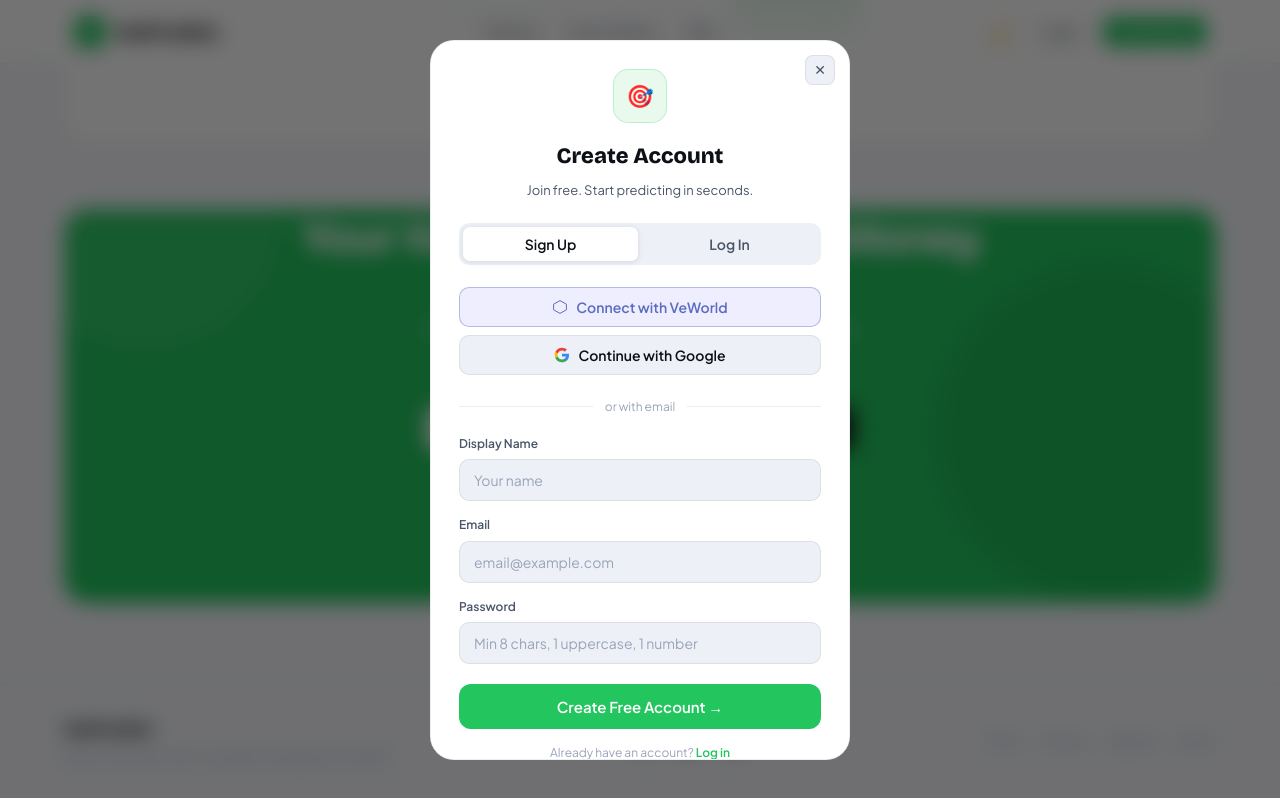
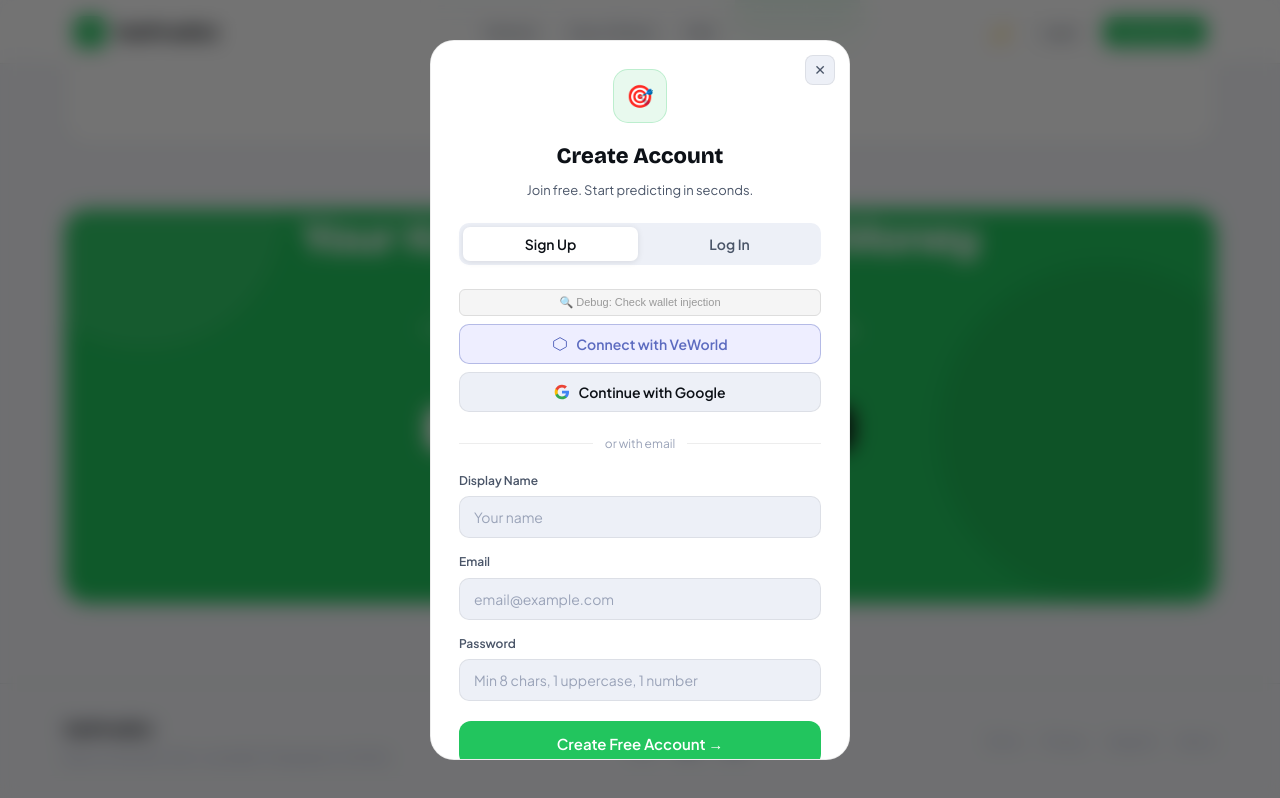
Before and after one commit to Ezekiel544/vetpredict-frontend, a React (Create React App) app: page / in a window 1280 px wide. Both pictures are taken after a click on the button "Connect Wallet". Shown: the part 4287-5085 px from the top of the page. Built offline with nearby package versions, Linux system fonts and the light colour scheme; no server answers.

Commit message:
latest commit

```diff
--- a/src/pages/Landing.js
+++ b/src/pages/Landing.js
@@ -255,7 +255,9 @@
   el.id = id; el.textContent = css;
   document.head.appendChild(el);
 };
+
 const isMobile = () => /Android|iPhone|iPad|iPod/i.test(navigator.userAgent);
+
 // ─── Static Data ──────────────────────────────────────────────
 const FILTERS = ["All","Sports","Crypto","Entertainment","Politics","Gaming","Stocks"];
 
@@ -315,11 +317,13 @@
   const [error, setError]                 = useState("");
   const [form, setForm]                   = useState({ email:"", password:"", displayName:"" });
   const [showVeWorldRedirect, setShowVeWorldRedirect] = useState(false);
+  const [debugInfo, setDebugInfo]         = useState("");
 
   useEffect(() => {
     setTab(defaultTab || "signup");
     setError("");
     setShowVeWorldRedirect(false);
+    setDebugInfo("");
   }, [defaultTab, open]);
 
   useEffect(() => {
@@ -338,6 +342,24 @@
     } catch (err) {
       setError(err.response?.data?.error || err.response?.data?.errors?.[0]?.msg || "Something went wrong");
     } finally { setLoading(false); }
+  };
+
+  const handleDebug = () => {
+    const keys = Object.keys(window).filter(k =>
+      k.toLowerCase().includes("ve") ||
+      k.toLowerCase().includes("connex") ||
+      k.toLowerCase().includes("wallet") ||
+      k.toLowerCase().includes("thor")
+    );
+    const info = [
+      "vechain: " + typeof window.vechain,
+      "connex: " + typeof window.connex,
+      "vechain_vendor: " + typeof window.vechain_vendor,
+      "thor: " + typeof window.thor,
+      "keys: " + (keys.join(", ") || "none"),
+    ].join("\n");
+    setDebugInfo(info);
+    alert(info);
   };
 
   const handleWallet = async () => {
@@ -359,13 +381,11 @@
       setLoading(false);
 
       if (!available) {
-        // VeWorld not found even after waiting → show redirect UI
         setShowVeWorldRedirect(true);
         return;
       }
     }
 
-    // Desktop or mobile with VeWorld detected → proceed
     setLoading(true);
     try {
       await loginWithWallet();
@@ -404,6 +424,19 @@
 
           {error && <div className="error-msg">{error}</div>}
 
+          {/* 🐛 TEMP DEBUG BUTTON — remove after testing */}
+          <button
+            style={{fontSize:11,color:"#999",background:"#f5f5f5",border:"1px solid #ddd",borderRadius:6,padding:"6px 10px",marginBottom:8,width:"100%",cursor:"pointer"}}
+            onClick={handleDebug}
+          >
+            🔍 Debug: Check wallet injection
+          </button>
+          {debugInfo && (
+            <div style={{fontSize:10,color:"#666",background:"#f9f9f9",border:"1px solid #eee",borderRadius:6,padding:"8px",marginBottom:8,whiteSpace:"pre",wordBreak:"break-all"}}>
+              {debugInfo}
+            </div>
+          )}
+
           {/* VeWorld Button or Mobile Redirect UI */}
           {showVeWorldRedirect ? (
             <div style={{background:"#EEEEFF",border:"1.5px solid rgba(92,107,192,0.4)",borderRadius:10,padding:"16px",marginBottom:8,textAlign:"center"}}>
@@ -429,12 +462,7 @@
               >
                 Don't have VeWorld? Download it →
               </a>
-              <span
-                style={{fontSize:12,color:"var(--text3)",cursor:"pointer"}}
-                onClick={()=>setShowVeWorldRedirect(false)}
-              >
-                ← Back
-              </span>
+              <span style={{fontSize:12,color:"var(--text3)",cursor:"pointer"}} onClick={()=>setShowVeWorldRedirect(false)}>← Back</span>
             </div>
           ) : (
             <button className="btn btn-vechain btn-block" style={{marginBottom:8}} onClick={handleWallet} disabled={loading}>
@@ -489,6 +517,7 @@
     </div>
   );
 }
+
 // ─── Market Card ──────────────────────────────────────────────
 function MarketCard({ market, onPredict }) {
   const yesPercent = market.yesPercent ?? (market.totalPool > 0 ? Math.round(market.yesPool / market.totalPool * 100) : 50);
@@ -561,22 +590,19 @@
           <li><a href="#faq" onClick={e=>{e.preventDefault();scrollTo("faq");}}>FAQ</a></li>
         </ul>
         <div className="navbar-right">
-          {/* Desktop only: theme toggle, log in, get started */}
           <button className="theme-btn" onClick={()=>setTheme(t=>t==="light"?"dark":"light")}>{theme==="dark"?"☀️":"🌙"}</button>
           <button className="btn btn-ghost btn-sm" onClick={()=>openAuth("login")}>Log In</button>
           <button className="btn btn-primary btn-sm" onClick={()=>openAuth("signup")}>Get Started</button>
-          {/* Mobile only: hamburger */}
           <button className="mobile-menu-btn" onClick={()=>setMenuOpen(v=>!v)}>{menuOpen?"✕":"☰"}</button>
         </div>
       </nav>
 
-      {/* Mobile Nav — hamburger dropdown */}
+      {/* Mobile Nav */}
       <div className={`mobile-nav${menuOpen?" open":""}`}>
         <a href="#markets" onClick={e=>{e.preventDefault();setMenuOpen(false);scrollTo("markets");}}>Markets</a>
         <a href="#how" onClick={e=>{e.preventDefault();setMenuOpen(false);scrollTo("how");}}>How it Works</a>
         <a href="#faq" onClick={e=>{e.preventDefault();setMenuOpen(false);scrollTo("faq");}}>FAQ</a>
         <div className="mobile-nav-actions">
-          {/* Theme toggle row */}
           <div className="mobile-theme-row">
             <span>{theme === "dark" ? "Switch to Light Mode" : "Switch to Dark Mode"}</span>
             <button className="theme-btn" onClick={()=>setTheme(t=>t==="light"?"dark":"light")} style={{flexShrink:0}}>
@@ -611,14 +637,8 @@
                 ))}
               </div>
             </div>
-
-            {/* Phone image */}
             <div className="hero-img-wrap">
-              <img
-                className="hero-phone-img"
-                src="https://hebbkx1anhila5yf.public.blob.vercel-storage.com/image-qJxos9ksqd1o7HUswM5kazXBHFzvM2.png"
-                alt="VetPredict App"
-              />
+              <img className="hero-phone-img" src="https://hebbkx1anhila5yf.public.blob.vercel-storage.com/image-qJxos9ksqd1o7HUswM5kazXBHFzvM2.png" alt="VetPredict App"/>
             </div>
           </div>
         </section>
@@ -656,11 +676,7 @@
           </div>
           {HOW_IT_WORKS.map((item, i) => (
             <div key={item.step} className="how-step-row">
-              <div style={i%2===1?{order:2}:{}}>
-                <div className="how-card-img">
-                  <img src={item.image} alt={item.title}/>
-                </div>
-              </div>
+              <div style={i%2===1?{order:2}:{}}><div className="how-card-img"><img src={item.image} alt={item.title}/></div></div>
               <div style={i%2===1?{order:1}:{}}>
                 <div className="how-card-text">
                   <span className="how-step-num">{item.step}</span>
@@ -682,11 +698,7 @@
           </div>
           <div className="why-grid">
             {WHY_CHOOSE_US.map(w=>(
-              <div className="why-card" key={w.title}>
-                <div className="why-icon">{w.icon}</div>
-                <h3>{w.title}</h3>
-                <p>{w.desc}</p>
-              </div>
+              <div className="why-card" key={w.title}><div className="why-icon">{w.icon}</div><h3>{w.title}</h3><p>{w.desc}</p></div>
             ))}
           </div>
         </section>
@@ -722,7 +734,7 @@
               <>
                 <div className="newsletter-form">
                   <input type="email" placeholder="Enter your email" value={email} onChange={e=>setEmail(e.target.value)}/>
-                  <button className="btn btn-primary" onClick={()=>{if(email){setSubscribed(true);setEmail("");}}}>Subscribe →</button>
+                  <button className="btn btn-primary" onClick={()=>{if(email){setSubscribed(true);setEmail("");}}}> Subscribe →</button>
                 </div>
                 <p style={{fontSize:12,color:"var(--text3)",marginTop:12}}>No spam. Unsubscribe anytime.</p>
               </>
```
